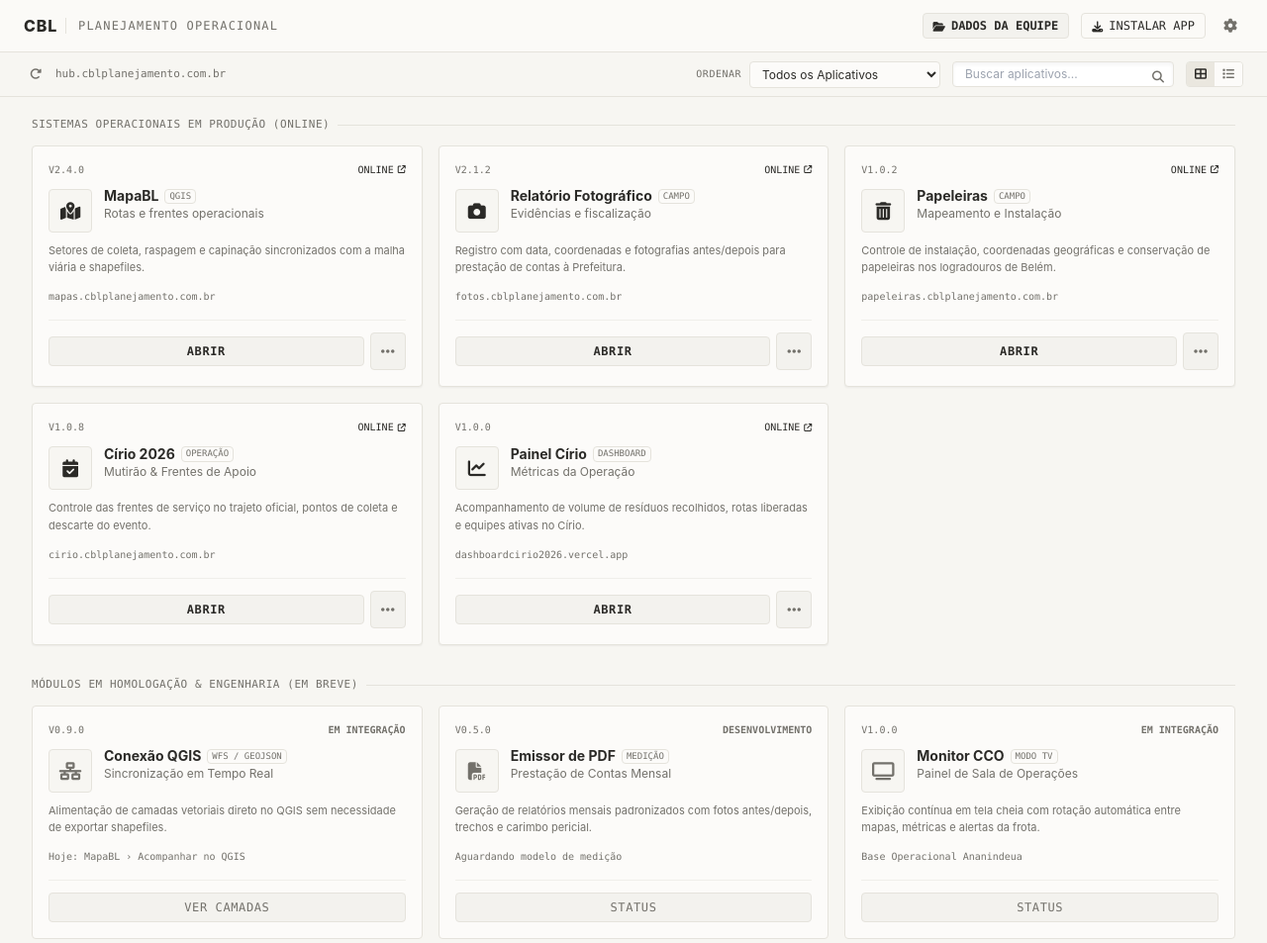
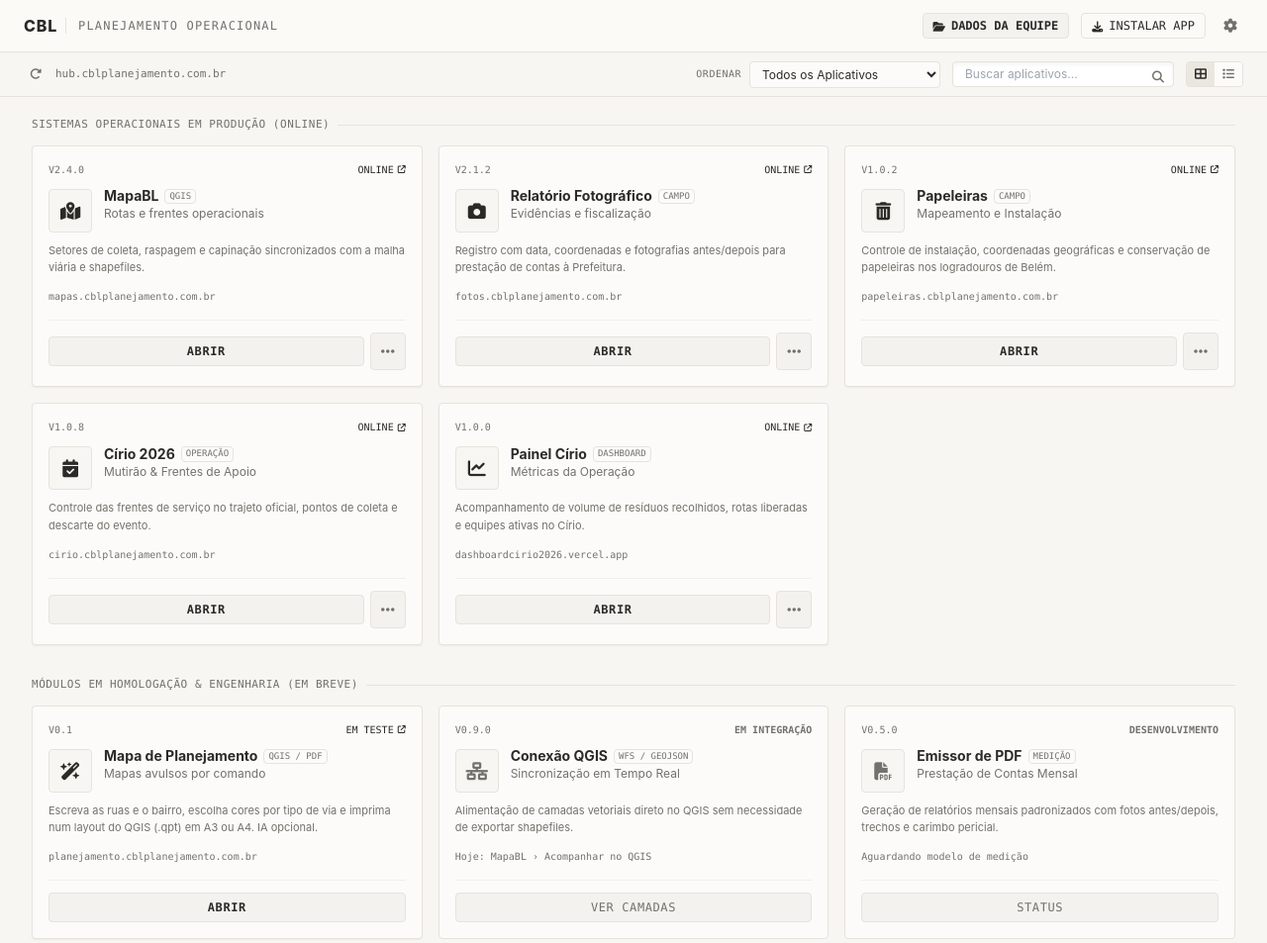
Before and after one commit to sonosotrosx00/hub.cblplanejamento, a plain HTML site: page index.html in a window 1280 px wide. Shown: the top 953 px of the page at 99% size. Drawn offline with nearby package versions, Linux system fonts and the light colour scheme.

Commit message:
Add files via upload

```diff
--- a/index.html
+++ b/index.html
@@ -364,6 +364,35 @@
     </div>
 
     <div class="grid grid-cols-1 sm:grid-cols-2 lg:grid-cols-3 gap-4 mb-8">
+
+      <!-- CARD 0: Mapa de Planejamento (site próprio em 01_Sites/planejamento; para tirar do hub, apague só este cartão) -->
+      <div class="app-card bg-craft-card dark:bg-craft-darkCard border border-craft-border dark:border-craft-darkBorder hover:border-craft-borderHover dark:hover:border-craft-darkBorderHover rounded p-4 flex flex-col justify-between shadow-sm transition-all" data-category="geo" data-name="mapa de planejamento ia comandos ruas bairro layout qgis qpt pdf a3 a4 kml geojson mutirao rotas">
+        <div>
+          <div class="flex justify-between items-center text-[10px] font-mono-tech text-craft-muted mb-3">
+            <span>V0.1</span>
+            <a href="https://planejamento.cblplanejamento.com.br/" target="_blank" class="hover:underline flex items-center space-x-1 text-craft-text dark:text-craft-darkText"><span>EM TESTE</span><i class="fa-solid fa-arrow-up-right-from-square text-[8px]"></i></a>
+          </div>
+          <div class="flex items-start space-x-3 mb-2.5">
+            <div class="w-11 h-11 rounded border border-craft-border dark:border-craft-darkBorder bg-craft-bg dark:bg-craft-darkBg flex items-center justify-center text-craft-text dark:text-craft-darkText text-lg shrink-0">
+              <i class="fa-solid fa-wand-magic-sparkles"></i>
+            </div>
+            <div>
+              <div class="flex items-center space-x-1.5">
+                <h3 class="font-bold text-sm leading-none">Mapa de Planejamento</h3>
+                <span class="text-[9px] font-mono-tech uppercase border border-craft-border dark:border-craft-darkBorder px-1 py-0.2 rounded text-craft-muted">QGIS / PDF</span>
+              </div>
+              <p class="text-xs text-craft-muted mt-0.5">Mapas avulsos por comando</p>
+            </div>
+          </div>
+          <p class="text-[11px] text-craft-muted line-clamp-2 mb-3 leading-relaxed">
+            Escreva as ruas e o bairro, escolha cores por tipo de via e imprima num layout do QGIS (.qpt) em A3 ou A4. IA opcional.
+          </p>
+          <div class="text-[10px] font-mono-tech text-craft-muted">planejamento.cblplanejamento.com.br</div>
+        </div>
+        <div class="mt-4 pt-3 border-t border-craft-border/50 dark:border-craft-darkBorder/50 flex items-center space-x-1.5">
+          <a href="https://planejamento.cblplanejamento.com.br/" target="_blank" class="flex-1 text-center py-1.5 text-xs font-bold font-mono-tech tracking-wider rounded border border-craft-border dark:border-craft-darkBorder bg-craft-btn dark:bg-craft-darkBtn hover:bg-craft-btnHover dark:hover:bg-craft-darkBtnHover text-craft-text dark:text-craft-darkText uppercase transition-colors">ABRIR</a>
+        </div>
+      </div>
 
       <!-- CARD 1: Conexão QGIS -->
       <div class="app-card bg-craft-card dark:bg-craft-darkCard border border-craft-border dark:border-craft-darkBorder rounded p-4 flex flex-col justify-between" data-category="geo" data-name="qgis conexao direta wfs geojson camadas vetoriais sincronizacao">
```
